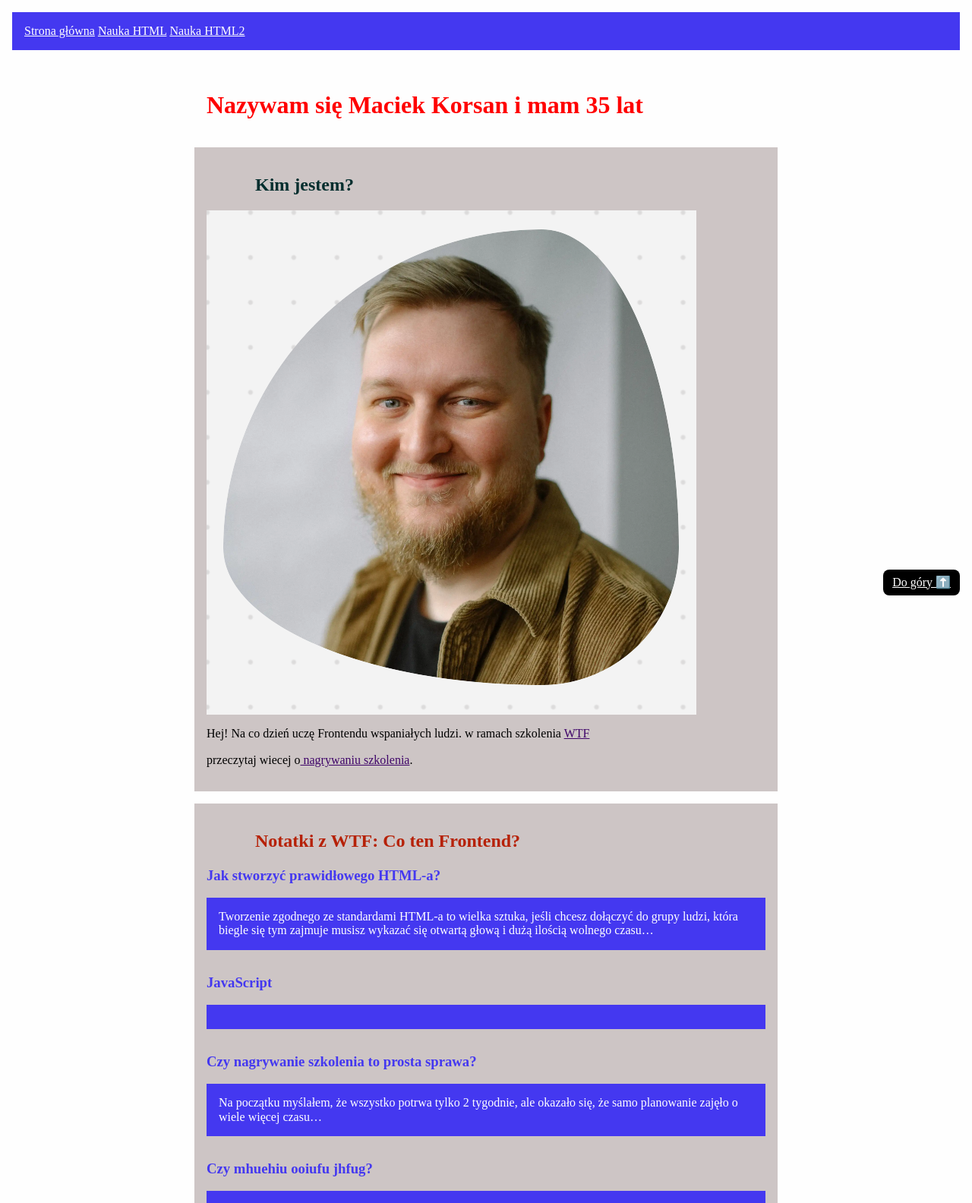
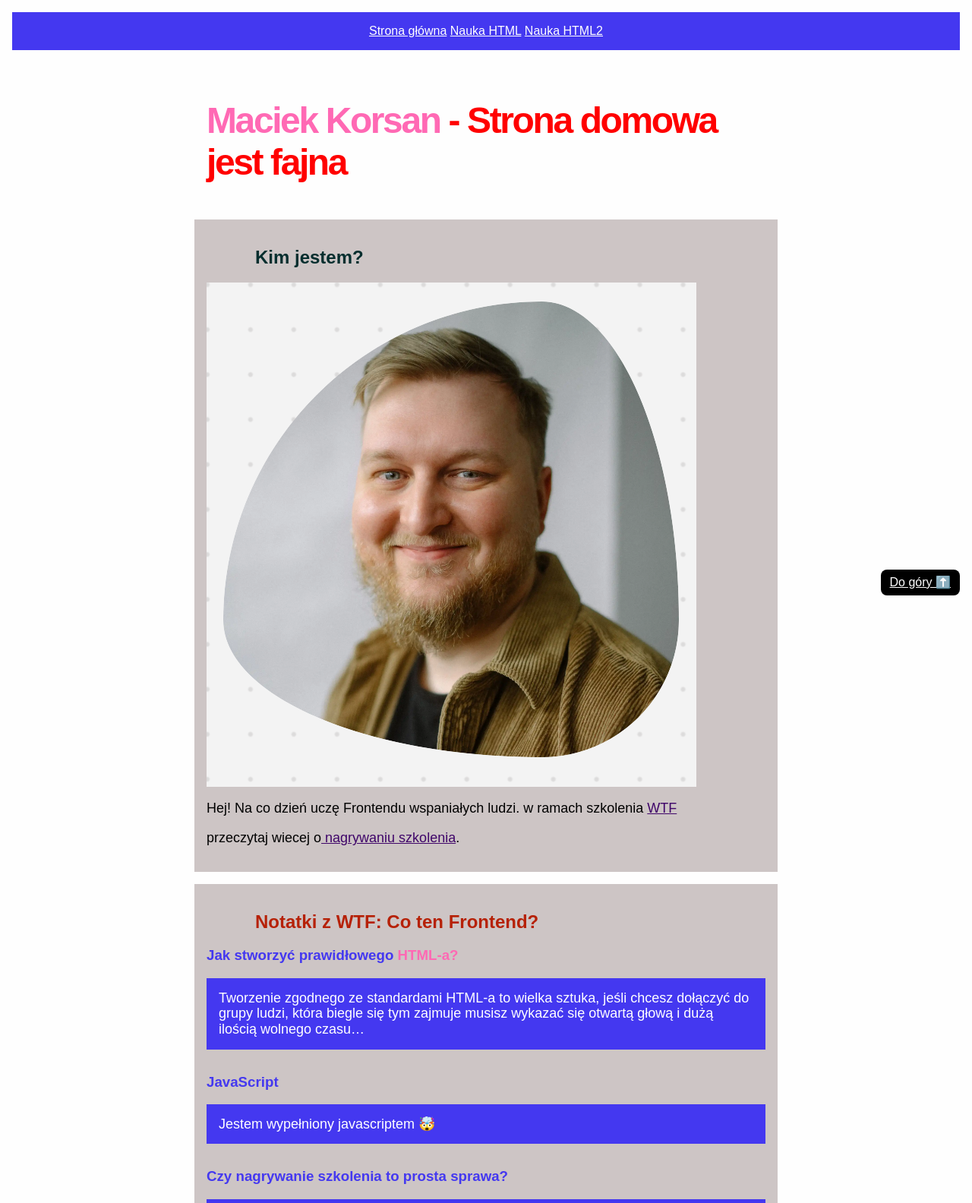
Before and after one commit to Joanna-Maleszyk-Radziun/homepage, a plain HTML site: page index.html in a window 1280 px wide. Shown: the top 1584 px of the page at 76% size. Drawn offline with Linux system fonts and the light colour scheme.

Commit message:
repatition MO4, typography MO5

```diff
--- a/index.html
+++ b/index.html
@@ -10,7 +10,7 @@
 </head>
 
 <body>
-	<header>
+	<header class="header">
 		<nav class="navigation">
 			<a class="navigation__link" href="index.html">Strona główna</a>
 			<a class="navigation__link" href="nauka-html.html">Nauka HTML</a>
@@ -21,12 +21,12 @@
 	<main>
 		<header class="page-header" id="top">
 			<h1 class="page-header__heading page-header__heading--js">
-				Maciek Korsan - Strona domowa jest fajna</h1>
+				<span class="special">Maciek Korsan</span> - Strona domowa jest fajna</h1>
 		</header>
 
 		<section class="section">
 			<h2 class="section__header">Kim jestem?</h2>
-			<img class="section__image" src="/korsi.png" alt="Zdjęcie Maćka Korsana" />
+			<img class="section__image" src="/korsi.png" alt="Zdjęcie Maćka Korsana">
 			<p>
 				Hej! Na co dzień uczę Frontendu wspaniałych ludzi. w ramach szkolenia
 				<a href="/https://cotenfrontend.pl" target="_blank">WTF</a>
@@ -39,7 +39,7 @@
 		<section class="section">
 			<h2 class="section__header section__header--special">Notatki z WTF: Co ten Frontend?</h2>
 			<article class="my-article">
-				<h3 class="my-article__header">Jak stworzyć prawidłowego HTML-a?</h3>
+				<h3 class="my-article__header">Jak stworzyć prawidłowego <span class="special">HTML-a?</span></h3>
 
 				<p>Tworzenie zgodnego ze standardami HTML-a to wielka sztuka, jeśli chcesz dołączyć do grupy ludzi,
 					która biegle się tym zajmuje musisz wykazać się otwartą głową i dużą ilością wolnego czasu…</p>
@@ -56,7 +56,7 @@
 					o wiele więcej czasu…</p>
 			</article>
 			<article class="my-article">
-				<h3 class="my-article__header">Czy mhuehiu ooiufu jhfug?</strong>
+				<h3 class="my-article__header">Czy mhuehiu ooiufu jhfug?
 				</h3>
 				<p>
 					Lorem ipsum dolor sit amet, consectetur adipiscing elit, sed do eiusmod tempor incididunt ut
@@ -73,7 +73,8 @@
 	</main>
 	<footer class="footer">
 		<p class="footer__content">Strona domowa Maciej Korsan, Szkolenie WTF: Co ten Frontend?
-			<a class="footer__top-link" href="#top"> Do góry ⬆️</a></p>
+			<a class="footer__top-link" href="#top"> Do góry ⬆️</a>
+		</p>
 	</footer>
 	<script defer src="main.js"></script>
 
--- a/main.js
+++ b/main.js
@@ -5,8 +5,11 @@ console.log(`Nazywam się ${firstName} i mam ${age} lat`)
 
 const header = document.querySelector('.page-header__heading--js')
 
-header.innerHTML = `Nazywam się ${firstName} i mam ${age} lat`
 
 console.log(header.style)
 
 header.style.color = 'red'
+
+const contentJs = document.querySelector('.my-article__content--js')
+
+contentJs.innerHTML = 'Jestem wypełniony javascriptem 🤯'
--- a/style.css
+++ b/style.css
@@ -2,12 +2,15 @@ html {
     box-sizing: border-box;
 }
 
-*, *:before, *:after {
+*,
+*:before,
+*:after {
     box-sizing: inherit;
 }
 
 body {
     background: #fefefe;
+    font-family: Arial, Helvetica, sans-serif;
 }
 
 .czerwony {
@@ -44,19 +47,22 @@ main {
     background: black;
     display: block;
     border-radius: 8px;
+
 }
 
-.header {
+ .header {
     position: sticky;
-    top: 0;
-}
+    top:0;
+    text-align: center;
+
+ }
 
 section a {
     color: #3f0569;
 }
 
 .my-article {
-   margin-bottom: 32px;
+    margin-bottom: 32px;
 
 }
 
@@ -80,34 +86,55 @@ header {
     padding: 16px;
 }
 
-.navigation{
+.navigation {
     padding: 16px;
     background: rgb(68, 56, 240);
-}
-.navigation__link{
-    color: white;
+
 }
 
-.page-header{
+.navigation__link {
+    color: white;
+
+}
+
+.page-header {
     padding: 16px;
 }
 
-.section{
+.page-header__heading{
+    font-size: 3rem;
+    font-weight: 700;
+    letter-spacing: -0.05em;
+
+
+}
+
+.section {
     background: #cdc5c5;
     margin-bottom: 16px;
     padding: 16px;
 }
 
-.section__header{
+.section__header {
     color: rgb(4, 46, 46);
     margin-left: 64px;
 }
 
-.section__header--special{
+.section__header--special {
     color: rgb(182, 33, 7);
 }
 
 .section__image {
-   max-width: 100%;
-   display: block;
+    max-width: 100%;
+    display: block;
 }
+
+.section p{
+    line-height: 1,85;
+    font-size: 18px;
+}
+
+.special {
+    color: hotpink;
+    font-weigt: 700;
+}
```
Also changed, not shown: nauka-html.html (+11 -5 lines), nauka-html2.html (+16 -12 lines).
